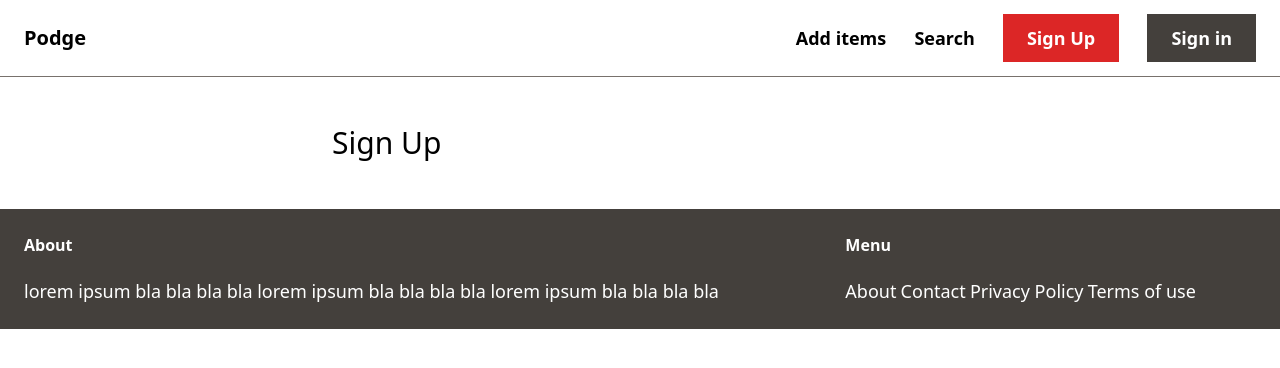
After one commit to struk49/podgethecat, a Django app: page /singup/ in a window 1280 px wide. The commit adds this page. Shown: the top 368 px of the page. Run offline with Django 3.2, Linux system fonts and the light colour scheme; some libraries are stand-ins or nearby versions.

Commit message:
added signup template

```diff
--- /dev/null
+++ b/home/forms.py
@@ -0,0 +1,9 @@
+from django import forms
+from django.contrib.auth.forms import UserCreationForm
+from django.contrib.auth.models import User
+
+
+class SignupForm(UserCreationForm):
+    class Meta:
+        model = User
+        fields = ('username', 'email', 'password1', 'password2')
--- a/home/templates/home/base.html
+++ b/home/templates/home/base.html
@@ -13,7 +13,7 @@
             <a href="#" class="text-lg font-semibold hover:text-stone-500">Add items</a>
             <a href="#" class="text-lg font-semibold hover:text-stone-500">Search</a>
 
-            <a href="#" class="px-6 py-3 text-lg font-semibold bg-red-600 text-white hover:bg-stone-500">Register</a>
+            <a href="{% url 'home:signup' %}" class="px-6 py-3 text-lg font-semibold bg-red-600 text-white hover:bg-stone-500">Sign Up</a>
             <a href="#" class="px-6 py-3 text-lg font-semibold bg-stone-700 text-white hover:bg-stone-500">Sign in</a>
         </div>
     </nav>
@@ -35,7 +35,7 @@
         <ul class="space-y-2">
             <li>
             <a href="#" class="text-lg text-white hover:text-sky-500">About</a>
-            <a href="{% url 'contacts' %}" class="text-lg text-white hover:text-sky-500">Contact</a>
+            <a href="{% url 'home:contacts' %}" class="text-lg text-white hover:text-sky-500">Contact</a>
             <a href="#" class="text-lg text-white hover:text-sky-500">Privacy Policy</a>
             <a href="#" class="text-lg text-white hover:text-sky-500">Terms of use</a>
             </li>
--- a/home/templates/home/contacts.html
+++ b/home/templates/home/contacts.html
@@ -1,9 +1,9 @@
 {%  extends 'home/base.html' %}
 
-{% block title%}
-contacts
+{% block title %}
+contact
 {% endblock %}
 
 {% block content %}
-<h1>The contacts page</h1>
+<h1>The contact page</h1>
 {% endblock %}
--- /dev/null
+++ b/home/templates/home/signup.html
@@ -0,0 +1,9 @@
+{% extends 'home/base.html' %}
+
+{% block title%}Sign Up{% endblock %}
+
+{% block content %}
+<div class="w-1/2 my-6 mx-auto">
+    <h1 class="mb-6 text-3xl">Sign Up</h1>
+</div>
+{% endblock %}
--- /dev/null
+++ b/home/urls.py
@@ -0,0 +1,11 @@
+from django.urls import path
+
+from . import views
+
+app_name = 'home'
+
+urlpatterns= [
+    path('', views.index, name='index'),
+    path('contacts/', views.contacts, name='contacts'),
+    path('singup/', views.signup, name='signup'),
+]
--- a/home/views.py
+++ b/home/views.py
@@ -1,6 +1,8 @@
 from django.shortcuts import render
 
 from item.models import Category, Item
+
+from .forms import SignupForm
 
 # Create your views here.
 
@@ -15,3 +17,11 @@ def index(request):
 
 def contacts(request):
     return render(request, 'home/contacts.html')
+
+
+def signup(request):
+    form = SignupForm()
+
+    return render(request, 'home/signup.html', {
+        'form': form
+    })
--- a/podgethecat/settings.py
+++ b/podgethecat/settings.py
@@ -25,7 +25,7 @@ SECRET_KEY = 'django-insecure-rf9u-)dq!e3a1^ztn$dm(^t^ef)kad+!uej4w04&kc*a72i5b6
 # SECURITY WARNING: don't run with debug turned on in production!
 DEBUG = True
 
-ALLOWED_HOSTS = ['8000-struk49-podgethecat-hm6bvo4da7a.ws-eu105.gitpod.io']
+ALLOWED_HOSTS = ['8000-struk49-podgethecat-gzqteeyp8fo.ws-eu105.gitpod.io']
 
 
 # Application definition
--- a/podgethecat/urls.py
+++ b/podgethecat/urls.py
@@ -18,11 +18,9 @@ from django.conf.urls.static import static
 from django.contrib import admin
 from django.urls import path, include
 
-from home.views import index, contacts
 
 urlpatterns = [
-    path('', index, name='index'),
+    path('', include('home.urls')),
     path('items/', include('item.urls')),
-    path('contacts/', contacts, name='contacts'),
     path('admin/', admin.site.urls),
 ] + static(settings.MEDIA_URL, document_root=settings.MEDIA_ROOT)
```
